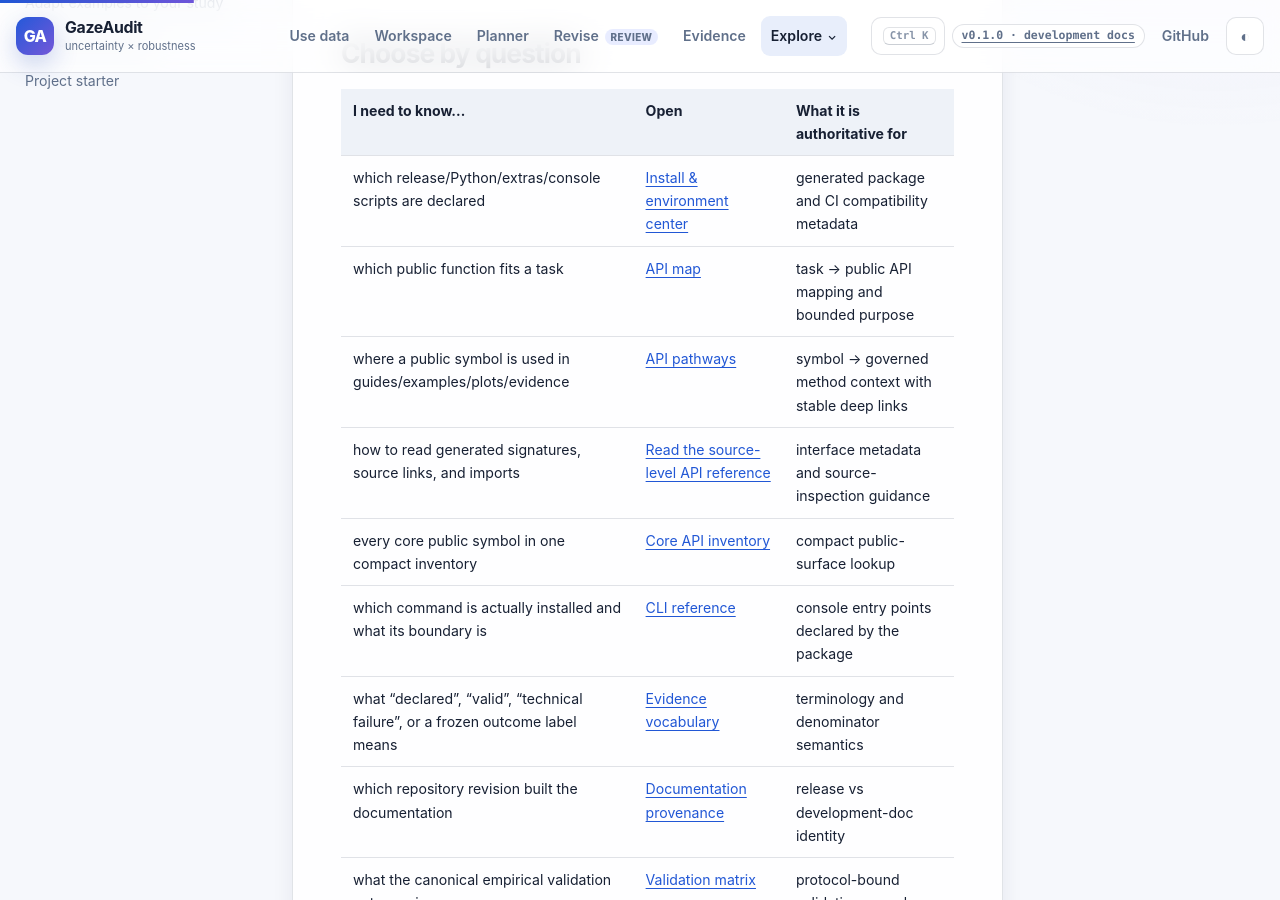
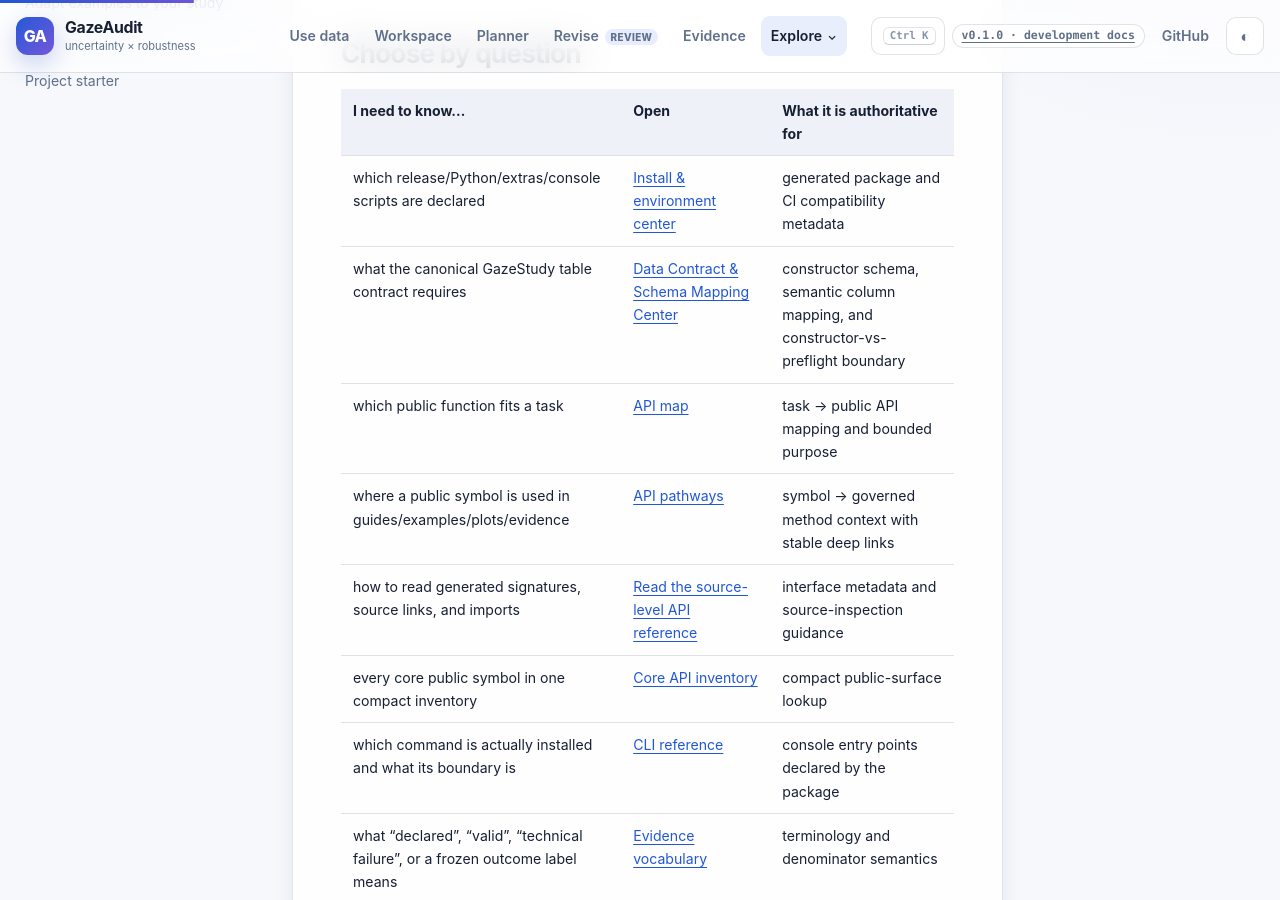
Before and after one commit to stefanosbalaskas/GazeAudit, a Jekyll site: the page built from docs/reference/index.md, in a window 1280 px wide and 900 px high, scrolled down 795 px. Built offline with Jekyll 4.4.1, drawn with Linux system fonts in a browser that asks for light colours.

Commit message:
docs: add data contract to reference hub

```diff
--- a/docs/reference/index.md
+++ b/docs/reference/index.md
@@ -22,6 +22,7 @@ These pages describe public APIs, installed commands, status vocabulary, softwar
 | I need to know… | Open | What it is authoritative for |
 |---|---|---|
 | which release/Python/extras/console scripts are declared | [Install & environment center]({{ '/docs/install/' | relative_url }}) | generated package and CI compatibility metadata |
+| what the canonical GazeStudy table contract requires | [Data Contract & Schema Mapping Center]({{ '/docs/data-contract/' | relative_url }}) | constructor schema, semantic column mapping, and constructor-vs-preflight boundary |
 | which public function fits a task | [API map]({{ '/docs/reference/api-map/' | relative_url }}) | task → public API mapping and bounded purpose |
 | where a public symbol is used in guides/examples/plots/evidence | [API pathways]({{ '/docs/reference/api-pathways/' | relative_url }}) | symbol → governed method context with stable deep links |
 | how to read generated signatures, source links, and imports | [Read the source-level API reference]({{ '/docs/guides/read-api-reference/' | relative_url }}) | interface metadata and source-inspection guidance |
```
